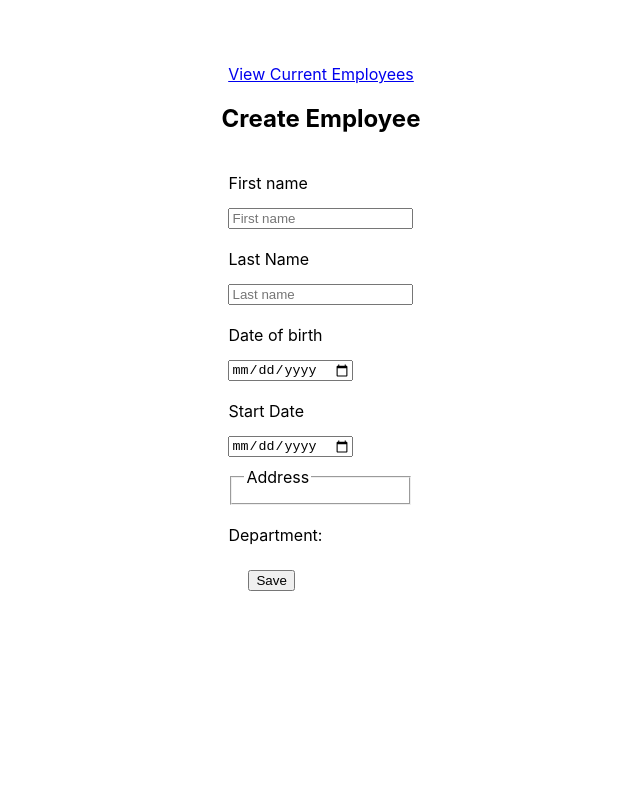
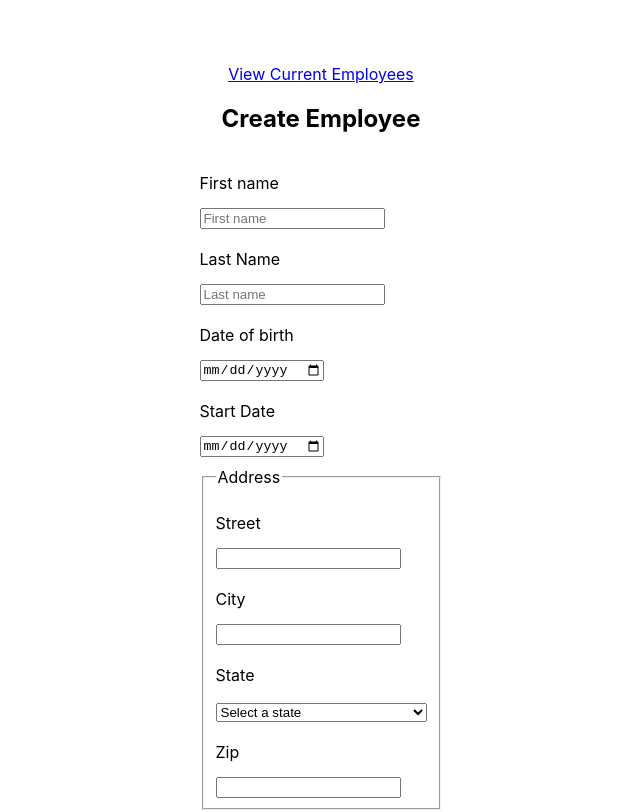
Before and after one commit to IvanaRP/IvanaRadicP_14_29032022, a React (Create React App) app in the folder wealth-health/: page / in a window 1280 px wide. Shown: the top 812 px of the page, without its empty margins (319-959 px from the left). Built offline with nearby package versions, Linux system fonts and the light colour scheme.

Commit message:
dropdown

```diff
--- a/wealth-health/package.json
+++ b/wealth-health/package.json
@@ -16,7 +16,7 @@
     "react-responsive-modal": "^6.2.0",
     "react-router-dom": "^6.2.2",
     "react-scripts": "5.0.0",
-    "react-select": "^5.2.2",
+    "react-select": "^5.3.2",
     "react-table": "^7.7.0",
     "web-vitals": "^2.1.4"
   },
--- a/wealth-health/src/Components/Dropdown/index.jsx
+++ b/wealth-health/src/Components/Dropdown/index.jsx
@@ -1,18 +1,13 @@
 import PropTypes from "prop-types";
 
-export default function Dropdown({ name, value, setDrop, datas, labelTitle }) {
+export default function Dropdown({ name, setDrop, datas, labelTitle }) {
   return (
     <label className="label" htmlFor={name}>
       <p>{labelTitle}</p>
-      <select
-        name={name}
-        required
-        value={value}
-        onChange={(e) => setDrop(e.target.value)}
-      >
-        {datas.map((data) => (
-          <option key={data.id} value={data.label}>
-            {data.name}
+      <select name={name} required onChange={(e) => setDrop(e.target.value)}>
+        {datas.map((elt) => (
+          <option key={elt.id} value={elt.label}>
+            {elt.name}
           </option>
         ))}
       </select>
@@ -21,7 +16,6 @@ export default function Dropdown({ name, value, setDrop, datas, labelTitle }) {
 }
 Dropdown.propTypes = {
   name: PropTypes.string.isRequired,
-  value: PropTypes.string,
   setDrop: PropTypes.func,
   datas: PropTypes.array,
   labelTitle: PropTypes.string.isRequired,
--- a/wealth-health/src/Components/Form/index.jsx
+++ b/wealth-health/src/Components/Form/index.jsx
@@ -1,11 +1,20 @@
 import React, { useState } from "react";
-// import Input from "../../Components/Input";
+import Dropdown from "../../Components/Dropdown";
+
+import departments from "../../Datas/departments";
+import states from "../../Datas/states";
 
 export default function EmployeesForm() {
   const [firstName, setFirstName] = useState("");
   const [lastName, setLastName] = useState("");
   const [dateBirth, setDateBirth] = useState("");
   const [startDate, setStartDate] = useState("");
+  const [street, setStreet] = useState("");
+  const [city, setCity] = useState("");
+  const [state, setState] = useState("");
+  const [zip, setZip] = useState("");
+  const [department, setDepartment] = useState("");
+
   const AddEmployee = (e) => {
     e.preventDefault();
     const employeeData = JSON.parse(localStorage.getItem("employees")) || [];
@@ -14,6 +23,11 @@ export default function EmployeesForm() {
       lastName,
       dateBirth,
       startDate,
+      street,
+      city,
+      state,
+      zip,
+      department,
     };
 
     //Saving to localStorage employees
@@ -70,13 +84,51 @@ export default function EmployeesForm() {
         />
         <fieldset className="inputAdressSection">
           <legend>Address</legend>
+          <label htmlFor="inputAddress" className="form-label">
+            Street
+          </label>
+          <input
+            type="text"
+            className="form-control"
+            id="inputAddress"
+            onChange={(e) => setStreet(e.target.value)}
+            required="required"
+          />
+          <label htmlFor="inputCity" className="form-label">
+            City
+          </label>
+          <input
+            type="text"
+            className="form-control"
+            id="inputCity"
+            onChange={(e) => setCity(e.target.value)}
+            required="required"
+          />
+          <Dropdown
+            name="state"
+            labelTitle="State"
+            setDrop={setState}
+            datas={states}
+          />
+          <label htmlFor="inputZip" className="form-label">
+            Zip
+          </label>
+          <input
+            type="number"
+            className="form-control"
+            id="inputZip"
+            onChange={(e) => setZip(e.target.value)}
+            required="required"
+          />
         </fieldset>
+        <Dropdown
+          name="department"
+          labelTitle="Department"
+          setDrop={setDepartment}
+          datas={departments}
+          errorMessage={"Please select department"}
+        />
 
-        <div className="input">
-          <label className="input-label" type="text" htmlFor="state">
-            Department:
-          </label>
-        </div>
         <div>
           <button className="home-button">Save</button>
         </div>
--- a/wealth-health/src/Components/Table/index.jsx
+++ b/wealth-health/src/Components/Table/index.jsx
@@ -29,13 +29,13 @@ const columns = [
   {
     name: "Date of Birth",
     // selector: "dateBirth",
-    selector: (row) => row.dateBirt,
+    selector: (row) => row.dateBirth,
     sortable: true,
   },
   {
     name: "Street",
     // selector: "address",
-    selector: (row) => row.address,
+    selector: (row) => row.street,
     sortable: true,
   },
   {
--- a/wealth-health/src/Datas/departments.js
+++ b/wealth-health/src/Datas/departments.js
@@ -1,17 +1,9 @@
-export const departments = [
-  {
-    label: "Sales",
-  },
-  {
-    label: "Marketing",
-  },
-  {
-    label: "Engineering",
-  },
-  {
-    label: "Human Resources",
-  },
-  {
-    label: "Legal",
-  },
+const departments = [
+  { id: 0, label: " ", name: "Select a department " },
+  { id: 1, label: "Sales", name: "Sales" },
+  { id: 2, label: "Marketing", name: "Marketing" },
+  { id: 3, label: "Engineering", name: "Engineering" },
+  { id: 4, label: "Human Resources", name: "Human Resources" },
+  { id: 5, label: "Legal", name: "Legal" },
 ];
+export default departments;
--- a/wealth-health/src/Datas/states.js
+++ b/wealth-health/src/Datas/states.js
@@ -1,238 +1,63 @@
-export const states = [
-  {
-    label: "Alabama",
-    value: "AL",
-  },
-  {
-    label: "Alaska",
-    value: "AK",
-  },
-  {
-    label: "American Samoa",
-    value: "AS",
-  },
-  {
-    label: "Arizona",
-    value: "AZ",
-  },
-  {
-    label: "Arkansas",
-    value: "AR",
-  },
-  {
-    label: "California",
-    value: "CA",
-  },
-  {
-    label: "Colorado",
-    value: "CO",
-  },
-  {
-    label: "Connecticut",
-    value: "CT",
-  },
-  {
-    label: "Delaware",
-    value: "DE",
-  },
-  {
-    label: "District Of Columbia",
-    value: "DC",
-  },
-  {
-    label: "Federated States Of Micronesia",
-    value: "FM",
-  },
-  {
-    label: "Florida",
-    value: "FL",
-  },
-  {
-    label: "Georgia",
-    value: "GA",
-  },
-  {
-    label: "Guam",
-    value: "GU",
-  },
-  {
-    label: "Hawaii",
-    value: "HI",
-  },
-  {
-    label: "Idaho",
-    value: "ID",
-  },
-  {
-    label: "Illinois",
-    value: "IL",
-  },
-  {
-    label: "Indiana",
-    value: "IN",
-  },
-  {
-    label: "Iowa",
-    value: "IA",
-  },
-  {
-    label: "Kansas",
-    value: "KS",
-  },
-  {
-    label: "Kentucky",
-    value: "KY",
-  },
-  {
-    label: "Louisiana",
-    value: "LA",
-  },
-  {
-    label: "Maine",
-    value: "ME",
-  },
-  {
-    label: "Marshall Islands",
-    value: "MH",
-  },
-  {
-    label: "Maryland",
-    value: "MD",
-  },
-  {
-    label: "Massachusetts",
-    value: "MA",
-  },
-  {
-    label: "Michigan",
-    value: "MI",
-  },
-  {
-    label: "Minnesota",
-    value: "MN",
-  },
-  {
-    label: "Mississippi",
-    value: "MS",
-  },
-  {
-    label: "Missouri",
-    value: "MO",
-  },
-  {
-    label: "Montana",
-    value: "MT",
-  },
-  {
-    label: "Nebraska",
-    value: "NE",
-  },
-  {
-    label: "Nevada",
-    value: "NV",
-  },
-  {
-    label: "New Hampshire",
-    value: "NH",
-  },
-  {
-    label: "New Jersey",
-    value: "NJ",
-  },
-  {
-    label: "New Mexico",
-    value: "NM",
-  },
-  {
-    label: "New York",
-    value: "NY",
-  },
-  {
-    label: "North Carolina",
-    value: "NC",
-  },
-  {
-    label: "North Dakota",
-    value: "ND",
-  },
-  {
-    label: "Northern Mariana Islands",
-    value: "MP",
-  },
-  {
-    label: "Ohio",
-    value: "OH",
-  },
-  {
-    label: "Oklahoma",
-    value: "OK",
-  },
-  {
-    label: "Oregon",
-    value: "OR",
-  },
-  {
-    label: "Palau",
-    value: "PW",
-  },
-  {
-    label: "Pennsylvania",
-    value: "PA",
-  },
-  {
-    label: "Puerto Rico",
-    value: "PR",
-  },
-  {
-    label: "Rhode Island",
-    value: "RI",
-  },
-  {
-    label: "South Carolina",
-    value: "SC",
-  },
-  {
-    label: "South Dakota",
-    value: "SD",
-  },
-  {
-    label: "Tennessee",
-    value: "TN",
-  },
-  {
-    label: "Texas",
-    value: "TX",
-  },
-  {
-    label: "Utah",
-    value: "UT",
-  },
-  {
-    label: "Vermont",
-    value: "VT",
-  },
-  {
-    label: "Virgin Islands",
-    value: "VI",
-  },
-  {
-    label: "Virginia",
-    value: "VA",
-  },
-  {
-    label: "Washington",
-    value: "WA",
-  },
-  {
-    label: "West Virginia",
-    value: "WV",
-  },
-  {
-    label: "Wisconsin",
-    value: "WI",
-  },
-  {
-    label: "Wyoming",
-    value: "WY",
-  },
+const states = [
+  { id: 0, label: " ", name: "Select a state " },
+  { id: 1, label: "AL", name: "Alabama" },
+  { id: 2, label: "AK", name: "Alaska" },
+  { id: 3, label: "AS", name: "American Samoa" },
+  { id: 4, label: "AZ", name: "Arizona" },
+  { id: 5, label: "AR", name: "Arkansas" },
+  { id: 6, label: "CA", name: "California" },
+  { id: 7, label: "CO", name: "Colorado" },
+  { id: 8, label: "CT", name: "Connecticut" },
+  { id: 9, label: "DE", name: "Delaware" },
+  { id: 10, label: "DC", name: "District Of Columbia" },
+  { id: 11, label: "FM", name: "Federated States Of Micronesia" },
+  { id: 12, label: "FL", name: "Florida" },
+  { id: 13, label: "GA", name: "Georgia" },
+  { id: 14, label: "GU", name: "Guam" },
+  { id: 15, label: "HI", name: "Hawaii" },
+  { id: 16, label: "ID", name: "Idaho" },
+  { id: 17, label: "IL", name: "Illinois" },
+  { id: 18, label: "IN", name: "Indiana" },
+  { id: 19, label: "IA", name: "Iowa" },
+  { id: 20, label: "KS", name: "Kansas" },
+  { id: 21, label: "KY", name: "Kentucky" },
+  { id: 22, label: "LA", name: "Louisiana" },
+  { id: 23, label: "ME", name: "Maine" },
+  { id: 24, label: "MH", name: "Marshall Islands" },
+  { id: 25, label: "MD", name: "Maryland" },
+  { id: 26, label: "MA", name: "Massachusetts" },
+  { id: 27, label: "MI", name: "Michigan" },
+  { id: 28, label: "MN", name: "Minnesota" },
+  { id: 29, label: "MS", name: "Mississippi" },
+  { id: 30, label: "MO", name: "Missouri" },
+  { id: 31, label: "MT", name: "Montana" },
+  { id: 32, label: "NE", name: "Nebraska" },
+  { id: 33, label: "NV", name: "Nevada" },
+  { id: 34, label: "NH", name: "New Hampshire" },
+  { id: 35, label: "NJ", name: "New Jersey" },
+  { id: 36, label: "NM", name: "New Mexico" },
+  { id: 37, label: "NY", name: "New York" },
+  { id: 38, label: "NC", name: "North Carolina" },
+  { id: 39, label: "ND", name: "North Dakota" },
+  { id: 40, label: "MP", name: "Northern Mariana Islands" },
+  { id: 41, label: "OH", name: "Ohio" },
+  { id: 42, label: "OK", name: "Oklahoma" },
+  { id: 43, label: "OR", name: "Oregon" },
+  { id: 44, label: "PW", name: "Palau" },
+  { id: 45, label: "PA", name: "Pennsylvania" },
+  { id: 46, label: "PR", name: "Puerto Rico" },
+  { id: 47, label: "RI", name: "Rhode Island" },
+  { id: 48, label: "SC", name: "South Carolina" },
+  { id: 49, label: "SD", name: "South Dakota" },
+  { id: 50, label: "TN", name: "Tennessee" },
+  { id: 51, label: "TX", name: "Texas" },
+  { id: 52, label: "UT", name: "Utah" },
+  { id: 53, label: "VT", name: "Vermont" },
+  { id: 54, label: "VI", name: "Virgin Islands" },
+  { id: 55, label: "VA", name: "Virginia" },
+  { id: 56, label: "WA", name: "Washington" },
+  { id: 57, label: "WV", name: "West Virginia" },
+  { id: 58, label: "WI", name: "Wisconsin" },
+  { id: 59, label: "WY", name: "Wyoming" },
 ];
+export default states;
```
Also changed, not shown: wealth-health/src/Components/ErrorMessage/index.jsx (added, +8 -0 lines), wealth-health/src/Components/Select/index.jsx (added, +15 -0 lines), wealth-health/src/Datas/states2.js (added, +63 -0 lines), 1 other file (tests, documents, lock files or other folders).
